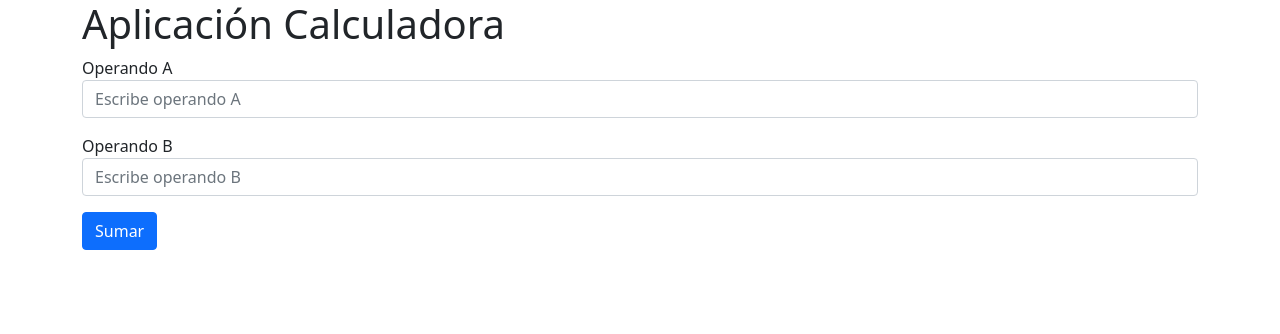
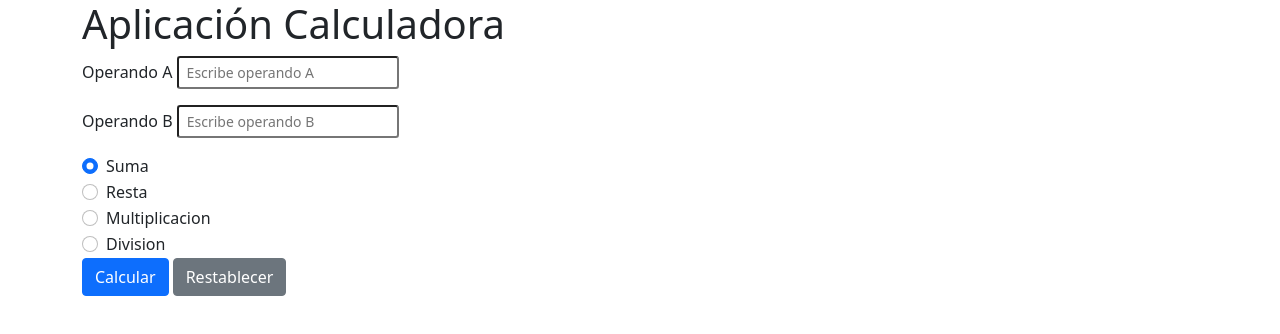
Before and after one commit to Edwardb11/FrontEndDeveloper, a plain HTML site: page Aplicacion calculadora/index.html in a window 1280 px wide. Drawn offline with nearby package versions, Linux system fonts and the light colour scheme.

Commit message:
agregando las demas operaciones y un boton para restablecer

```diff
--- a/Aplicacion calculadora/index.html
+++ b/Aplicacion calculadora/index.html
@@ -19,7 +19,7 @@
           <label for="operandoA">Operando A</label>
           <input
             type="number"
-            class="form-control"
+            class="form-control-sm"
             placeholder="Escribe operando A"
             id="operandoA"
           />
@@ -28,13 +28,38 @@
           <label for="operandoB">Operando B</label>
           <input
             type="number"
-            class="form-control"
+            class="form-control-sm "
             placeholder="Escribe operando B"
             id="operandoB"
           />
         </div>
+        <div class="form-check">
+          <input class="form-check-input" type="radio" name="flexRadioDefault" id="Suma" checked>
+          <label class="form-check-label" for="Suma">
+            Suma
+          </label>
+        </div>
+        <div class="form-check">
+          <input class="form-check-input" type="radio" name="flexRadioDefault" id="Resta" >
+          <label class="form-check-label" for="Resta">
+            Resta
+          </label>
+        </div>
+        <div class="form-check">
+          <input class="form-check-input" type="radio" name="flexRadioDefault" id="Multiplicacion" >
+          <label class="form-check-label" for="Multiplicacion">
+            Multiplicacion
+          </label>
+        </div>
+        <div class="form-check">
+          <input class="form-check-input" type="radio" name="flexRadioDefault" id="Division" >
+          <label class="form-check-label" for="Division">
+            Division
+          </label>
+        </div>
       </form>
-      <button class="btn btn-primary mb-3" onclick="sumar()">Sumar</button>
+      <button class="btn btn-primary mb-3" onclick="sumar()">Calcular</button>
+      <button class="btn btn-secondary mb-3" onclick="reset()">Restablecer</button>
       <div id="resultado"></div>
     </div>
     <script
--- a/Aplicacion calculadora/js/app.js
+++ b/Aplicacion calculadora/js/app.js
@@ -4,9 +4,34 @@ function sumar(){
     const forma = document.getElementById('forma');
     let operandoA = forma['operandoA'];
     let operandoB = forma['operandoB'];
-    let resultado = parseInt(operandoA.value) + parseInt(operandoB.value);
+    let resultado='';
+    if(document.getElementById('Suma').checked) {
+        resultado = parseInt(operandoA.value) + parseInt(operandoB.value);
+    }
+    else if(document.getElementById('Resta').checked){
+        resultado = parseInt(operandoA.value) - parseInt(operandoB.value);
+    }
+    else if(document.getElementById('Multiplicacion').checked){
+        resultado = parseInt(operandoA.value) * parseInt(operandoB.value);
+    }
+    else if(document.getElementById('Division').checked){
+        if (parseInt(operandoB.value) ===0) {
+            document.getElementById('resultado').innerHTML = `Resultado: No se puede dividir entre 0`;
+            return
+        }
+        resultado = parseInt(operandoA.value) / parseInt(operandoB.value);
+    }
     if(isNaN(resultado))
         resultado = 'La operación no incluye números';
     document.getElementById('resultado').innerHTML = `Resultado: ${resultado}`;
     console.log(`Resultado: ${resultado}`);
 }
+function reset(){
+    const forma = document.getElementById('forma');
+    let operandoA = forma['operandoA'];
+    let operandoB = forma['operandoB'];
+    operandoA.value=''
+    operandoB.value=''
+    document.getElementById('resultado').innerHTML = ' ';
+
+}
```
